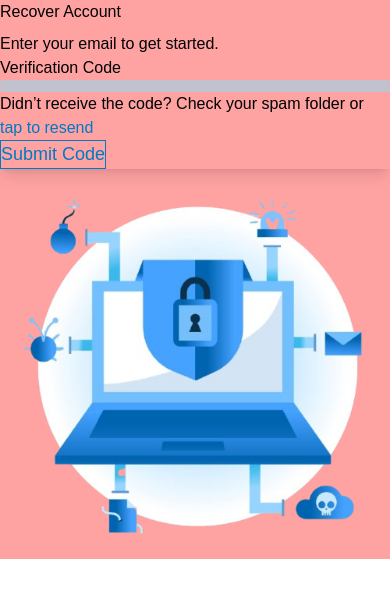
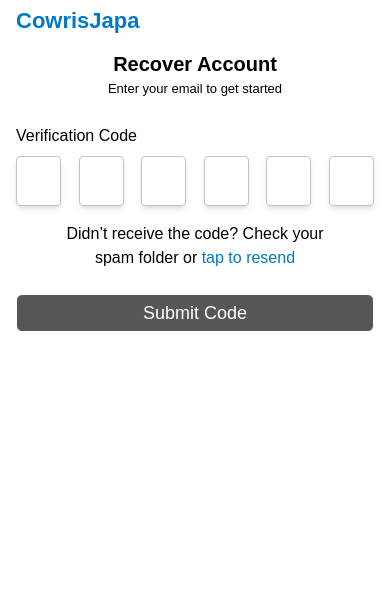
Before and after one commit to wizleriq/CowrisTech, a Next.js app: page /recovery in a window 390 px wide. Shown: the top 598 px of the page. Built offline with nearby package versions, Linux system fonts and the light colour scheme; a web font is replaced by a local one.

Commit message:
Authentication Screen

```diff
--- a/app/nav/page.tsx
+++ b/app/nav/page.tsx
@@ -15,9 +15,9 @@ const page = () => {
         </h2>
       </div>
 
-      <div className='w-[71px] h-[25px] p-2 bg-[#0079C6] rounded-sm flex justify-center items-center text-center'>
+      {/* <div className='w-[71px] h-[25px] p-2 bg-[#0079C6] rounded-sm flex justify-center items-center text-center'>
        <h1 className='justify-center items-center text-center text-white'>Login</h1>
-      </div>
+      </div> */}
 
     </section>
   )
--- a/app/password/page.tsx
+++ b/app/password/page.tsx
@@ -2,36 +2,44 @@ import React from 'react'
 import Password from '@/app/src/img/Password.png'
 import Image from 'next/image'
 import Link from 'next/link'
+import Nav from '../nav/page'
+
 
 const Page = () => {
   return (
-    <section className="w-full max-w-full mx-auto
-      lg:h-[900px] lg:bg-green-500 lg:flex lg:flex-col lg:justify-center lg:items-center">
+       <>
+      <div className="lg:hidden">
+  <Nav />
+  </div>
+    <section className="lg:w-full max-w-full mx-auto
+      lg:h-[900px] lg:bg-transparent lg:flex lg:flex-col lg:justify-center lg:items-center
+      w-[393px] h-[720px] flex flex-col  lg:px-0 px-4 sm:px-2">
       {/* Left box */}
-      <div className='lg:w-full max-w-full lg:flex bg-red-300 lg:h-[900px]'>
+      <div className='lg:w-full max-w-full lg:flex lg:h-[900px] h-[500px]'>
          <div className="lg:w-full max-w-full lg:h-[900px] lg:bg-[#ffffff] lg:px-0 lg:flex lg:items-center lg:justify-center ">
         {/* <div className="lg:w-full max-w-full lg:h-[900px] lg:bg-[#F6FDFF] lg:px-12 lg:flex lg:items-center lg:justify-center "> */}
              {/* <div className='lg:w-[194px] lg:h-[51px] lg:bg-amber-600 lg:mx-auto lg:mb-4 lg:flex lg:items-center lg:justify-center'>
         <h2 className='lg:text-[40px] lg:font-medium  lg:text-[#a2abb1] lg:flex lg:items-center lg:justify-center'>AbroadEx</h2></div> */}
-         <div className="lg:w-[520ppx] max-w-full lg:h-[500px] lg:bg-[#ffffff] shadow-md lg:p-16 flex-col lg:flex justify-center lg:items-center">
+         <div className="lg:w-[520ppx] max-w-full lg:h-[500px] lg:bg-[#ffffff] lg:shadow-md lg:p-16 flex-col lg:flex justify-center lg:items-center">
           {/* Create Account Starts */}
-          <div className='lg:w-[276px] lg:h-14 bg-transparent flex-col justify-center items-start self-start lg:flex lg:-mt-13'>
-              <h2 className='lg:text-[28.66px] lg:font-medium lg:leading-[100%] lg:text-left'>Recover Account</h2>
-            <h2 className='lg:text-[14px] lg:font-medium lg:leading-[100%] text-left mt-2'>Enter your email to get started.</h2>
+          {/* <div className='lg:w-[276px] lg:h-14 bg-transparent flex-col justify-center items-start self-start lg:flex lg:-mt-13'> */}
+           <div className='lg:w-[276px] lg:h-14 flex-col justify-center items-center lg:flex lg:-mt-13
+          w-full h-12 flex mt-2'>
+              <h2 className='lg:text-[28.66px] lg:font-medium lg:leading-[100%] lg:text-left text-left lg:mt-0 lg:mb-0 -mb-1 mt-2  font-medium text-[20px] leading-[100%]'>Recover Account</h2>
+             <h2 className='lg:text-[14px] lg:font-medium lg:leading-[100%] text-center mt-2 text-[#565656]'>Enter your email to get started</h2>
           </div>
-
           {/* Student and Consultant Ends */}
-
            {/* Form Starts */}
            <form className="lg:mt-5 lg:space-y-4 text-label">
 
   {/* Business Name */}
-  <div className="flex flex-col lg:w-[384.26px]">
-    <label className="mb-2">Email address</label>
+  <div className="flex flex-col lg:w-[384.26px] text-left">
+    <label className="lg:mb-2 mb-1 lg:mt-0 mt-3">Email address</label>
     <input
       type="text"
       name="business_name"
-      className="lg:w-[384.26px] lg:h-[40px] lg:px-3 lg:text-sm lg:rounded-md lg:border lg:border-[#AAB2CC] lg:outline-none"
+      className="lg:w-[384.26px] lg:h-[40px] lg:px-3 lg:text-sm lg:rounded-md lg:border lg:border-[#AAB2CC] lg:outline-none
+      w-full h-[37px] rounded-md  px-1.5 text-sm border border-[#AAB2CC]"
       placeholder="Enter your email"
       required
     />
@@ -43,7 +51,8 @@ const Page = () => {
     <Link href="/recovery">
     <button
       type="submit"
-      className="bg-[#0079C6] text-white lg:w-[384px] lg:h-[40px] lg:rounded-md lg:text-[20.12px] font-medium"
+      className="bg-[#0079C6] text-white lg:w-[384px] lg:h-[40px] text-[20.12px] lg:mb-5 lg:mt-3 mb-1 mt-6 w-full h-[38px] rounded-md lg:text-[20.12px] font-medium
+      "
     >
     <h2 className='text-[18px]'>Continue</h2>
     </button>
@@ -51,15 +60,19 @@ const Page = () => {
     <Link href="/login">
      <button
       type="submit"
-      className=" text-white lg:w-[384px] lg:h-[40px] border border-[#0079C6] lg:rounded-md lg:text-[20.12px] font-medium"
+      className=" text-white lg:w-[384px] lg:h-[40px] border border-[#0079C6] lg:rounded-md lg:text-[20.12px] lg:mb-5 lg:mt-3 mb-1 mt-6 w-full h-[38px] rounded-md text-[20.12px] font-medium"
     >
         <h2 className='text-[#0079C6] text-[18px]'>Sign In Instead</h2>
     </button>
     </Link>
   </div>
-</form>
+   <div className='lg:hidden flex flex-col justify-between lg:mt-0 lg:text-left lg:w-[400px] lg:h-[50px] w-[268px] h-[48px]
+     mx-auto mt-4 text-center'>
+              <h2>Didn’t receive the code? Check your spam folder or <span className='text-[#0079C6]'>tap to resend</span></h2>
 
 
+            </div>
+</form>
         </div>
         <div>
 
@@ -67,7 +80,7 @@ const Page = () => {
       </div>
 
       {/* Right box */}
-      <div className="lg:w-full max-w-full lg:h-[900px] lg:bg-[#F6FDFF] lg:flex lg:justify-center lg:items-center">
+      <div className="hidden lg:w-full max-w-full lg:h-[900px] lg:bg-[#F6FDFF] lg:flex lg:justify-center lg:items-center">
          <div className="lg:w-[442px] lg:h-[539px] max-w-full lg:bg-[#F6FDFF] lg:rounded-md">
        <Image
       src={Password}
@@ -80,6 +93,7 @@ const Page = () => {
 
 
     </section>
+    </>
   )
 }
 
--- a/app/recovery/page.tsx
+++ b/app/recovery/page.tsx
@@ -2,66 +2,74 @@ import React from 'react'
 import Password from '@/app/src/img/Password.png'
 import Image from 'next/image'
 import Link from 'next/link'
+import Nav from '../nav/page'
 
 const Page = () => {
   return (
-    <section className="w-full max-w-full mx-auto
-      lg:h-[900px] lg:bg-green-500 lg:flex lg:flex-col lg:justify-center lg:items-center">
+    <>
+      <div className="lg:hidden">
+  <Nav />
+  </div>
+        <section className="lg:w-full max-w-full mx-auto lg:h-[900px] lg:bg-green-500 lg:flex lg:flex-col
+     lg:justify-center lg:items-center w-[393px] h-[720px] flex flex-col bg-white lg:px-0 px-4 items-center sm:px-2">
       {/* Left box */}
-      <div className='lg:w-full max-w-full lg:flex bg-red-300 lg:h-[900px]'>
-         <div className="lg:w-full max-w-full lg:h-[900px] lg:bg-[#ffffff] lg:px-0 lg:flex lg:items-center lg:justify-center ">
+      <div className='w-full max-w-full flex bg-red-300 lg:h-[900px]'>
+          <div className="w-full max-w-full lg:h-[900px] lg:bg-[#ffffff] lg:px-0 lg:flex lg:items-center
+         lg:justify-center h-[500px] bg-[#ffffff] px-0 items-center sm:px-2">
         {/* <div className="lg:w-full max-w-full lg:h-[900px] lg:bg-[#F6FDFF] lg:px-12 lg:flex lg:items-center lg:justify-center "> */}
              {/* <div className='lg:w-[194px] lg:h-[51px] lg:bg-amber-600 lg:mx-auto lg:mb-4 lg:flex lg:items-center lg:justify-center'>
         <h2 className='lg:text-[40px] lg:font-medium  lg:text-[#a2abb1] shadow-[0_12px_25px_rgba(0,0,0,0.2)] lg:flex lg:items-center lg:justify-center'>AbroadEx</h2></div> */}
-         <div className="lg:w-[520px] max-w-full lg:h-[500px] lg:bg-[#ffffff] shadow-lg lg:p-16 flex-col lg:flex justify-center lg:items-center">
+         <div className="lg:w-[520px] max-w-full lg:h-[500px] lg:bg-[#ffffff] lg:shadow-lg lg:p-16 flex-col lg:flex justify-center lg:items-center">
           {/* Create Account Starts */}
-          <div className='lg:w-[276px] lg:h-14 bg-transparent flex-col justify-center items-start self-start lg:flex lg:-mt-13'>
-              <h2 className='lg:text-[28.66px] lg:font-medium lg:leading-[100%] lg:text-left'>Recover Account</h2>
-            <h2 className='lg:text-[14px] lg:font-medium lg:leading-[100%] text-left mt-2'>Enter your email to get started.</h2>
+          <div className='lg:w-[420px] lg:h-14 lg:bg-transparent lg:mx-0 mx-auto flex-col justify-center lg:items-start items-center self-start flex lg:-mt-13
+          w-full h-[68px] '>
+              <h2 className='lg:text-[28.66px]  lg:leading-[100%] lg:text-left font-extrabold text-[20px] leading-[100%]'>Recover Account</h2>
+            <h2 className='lg:text-[14px] lg:font-medium lg:leading-[100%] lg:left mt-2 font-medium text-[13px] text-center leading-[100%]'>Enter your email to get started</h2>
           </div>
 
 
 
            {/* Form Starts */}
-           <div className='lg:flex lg:flex-col lg:justify-between lg:w-[400px] lg:h-[229px] lg:mt-5'>
+           <div className='lg:flex lg:flex-col lg:justify-between lg:w-[400px] lg:h-[229px] lg:mt-5 mt-4'>
             <div className='lg:w-[400px] lg:h-[145px] flex-col lg:flex justify-between'>
-
-
-                <p>Verification Code</p>
-            <div className='lg:flex lg:flex-row lg:justify-between lg:w-[400px] lg:h-[50px]'>
-<div className='lg:w-[63px] lg:h-[50px] border lg:shadow-md border-[#C0C3CD] rounded-sm'>
+                <p className='lg:mb-0 mb-2'>Verification Code</p>
+            <div className='flex flex-row justify-between lg:w-[400px] lg:h-[50px] w-full h-[50px]'>
+<div className='lg:w-[63px] lg:h-[50px] border shadow-md border-[#C0C3CD] rounded-sm
+w-[45px] h-[50px]'>
+</div>
+<div className='lg:w-[63px] lg:h-[50px] border shadow-md border-[#C0C3CD] rounded-sm
+w-[45px] h-[50px]'>
 
 </div>
-<div className='lg:w-[63px] lg:h-[50px] border lg:shadow-md border-[#C0C3CD] rounded-sm'>
+<div className='lg:w-[63px] lg:h-[50px] border shadow-md border-[#C0C3CD] rounded-sm
+w-[45px] h-[50px]'>
 
 </div>
-<div className='lg:w-[63px] lg:h-[50px] border lg:shadow-md border-[#C0C3CD] rounded-sm'>
+<div className='lg:w-[63px] lg:h-[50px] border shadow-md border-[#C0C3CD] rounded-sm
+w-[45px] h-[50px]'>
 
 </div>
-<div className='lg:w-[63px] lg:h-[50px] border lg:shadow-md border-[#C0C3CD] rounded-sm'>
+<div className='lg:w-[63px] lg:h-[50px] border shadow-md border-[#C0C3CD] rounded-sm
+w-[45px] h-[50px]'>
 
 </div>
-<div className='lg:w-[63px] lg:h-[50px] border lg:shadow-md border-[#C0C3CD] rounded-sm'>
+<div className='lg:w-[63px] lg:h-[50px] border shadow-md border-[#C0C3CD] rounded-sm
+w-[45px] h-[50px]'>
 
 </div>
-<div className='lg:w-[63px] lg:h-[50px] border lg:shadow-md border-[#C0C3CD] rounded-sm'>
-
-</div>
-
-
             </div>
-             <div className='lg:flex lg:flex-col lg:justify-between  lg:w-[400px] lg:h-[50px]'>
-              <h2>Didn’t receive the code? Check your spam folder or</h2>
-              <h2 className='text-[#0079C6]'>tap to resend</h2>
-
+             <div className='flex lg:flex-col lg:justify-between  lg:w-[400px] lg:h-[50px]  w-[268px] h-[48px]
+     mx-auto mt-4 text-center'>
+              <h2>Didn’t receive the code? Check your spam folder or <span className='text-[#0079C6]'>tap to resend</span></h2>
             </div>
             </div>
               <Link href="/create">
-     <button
+    <button
       type="submit"
-      className=" text-white lg:w-[400px] lg:h-[40px] border border-[#0079C6] lg:rounded-md lg:text-[20.12px] font-medium"
+      className=" text-white bg-[#565656] lg:w-[400px] lg:h-[40px]  lg:mt-0 mt-6 border lg:border-[#0079C6]
+      lg:rounded-md lg:text-[20.12px] font-medium w-full h-[38px] rounded-md text-[20.12px]"
     >
-        <h2 className='text-[#0079C6] text-[18px]'>Submit Code</h2>
+        <h2 className='text-[#ffffff] text-[18px]'>Submit Code</h2>
     </button>
     </Link>
            </div>
@@ -105,7 +113,7 @@ const Page = () => {
       </div>
 
       {/* Right box */}
-      <div className="lg:w-full max-w-full lg:h-[900px] lg:bg-[#F6FDFF] lg:flex lg:justify-center lg:items-center">
+      <div className="hidden lg:w-full max-w-full lg:h-[900px] lg:bg-[#F6FDFF] lg:flex lg:justify-center lg:items-center">
          <div className="lg:w-[442px] lg:h-[539px] max-w-full lg:bg-[#F6FDFF] lg:rounded-md">
        <Image
       src={Password}
@@ -118,6 +126,7 @@ const Page = () => {
 
 
     </section>
+    </>
   )
 }
 
--- a/app/sign/page.tsx
+++ b/app/sign/page.tsx
@@ -17,11 +17,11 @@ const Page = () => {
       lg:h-[1000px] lg:bg-green-500 lg:flex lg:mt-0 mt-2 lg:flex-col lg:justify-center lg:items-center
       w-full h-[800px] bg-white lg:px-0 px-4 items-center sm:px-2">
       {/* Left box */}
-      <div className='lg:w-full max-w-full lg:flex lg:bg-red-300 lg:h-[1000px] h-[300px] '>
+      <div className='lg:w-full max-w-full lg:flex lg:bg-red-300 lg:h-[1000px] h-[400px] '>
         <div className="lg:w-full max-w-full lg:h-[1000px] h-[300px] lg:bg-[#F6FDFF] lg:px-12 lg:flex lg:items-center lg:justify-center ">
              {/* <div className='lg:w-[194px] lg:h-[51px] lg:bg-amber-600 lg:mx-auto lg:mb-4 lg:flex lg:items-center lg:justify-center'>
         <h2 className='lg:text-[40px] lg:font-medium  lg:text-[#a2abb1] lg:flex lg:items-center lg:justify-center'>AbroadEx</h2></div> */}
-         <div className="lg:w-full max-w-full lg:h-[890px] h-[200px]  lg:bg-[#ffffff] lg:p-16 flex-col lg:flex lg:items-center">
+         <div className="lg:w-full max-w-full lg:h-[890px] h-[300px]  lg:bg-[#ffffff] lg:p-16 flex-col lg:flex lg:items-center">
           {/* Create Account Starts */}
           <div className='lg:w-[276px] lg:h-14 lg:bg-transparent flex flex-col lg:justify-between item-center lg:flex lg:-mt-13
           w-[279px] h-[43px] justify-left justify-between'>
--- a/app/verifyemail/page.tsx
+++ b/app/verifyemail/page.tsx
@@ -75,7 +75,7 @@ w-[45px] h-[50px]'>
               <Link href="/verifyphone">
      <button
       type="submit"
-      className=" text-white bg-[#565656] lg:w-[400px] lg:h-[40px]  lg:mt-0 mt-6 border border-[#0079C6]
+      className=" text-white bg-[#565656] lg:w-[400px] lg:h-[40px]  lg:mt-0 mt-6 border lg:border-[#0079C6]
       lg:rounded-md lg:text-[20.12px] font-medium w-full h-[38px] rounded-md text-[20.12px]"
     >
         <h2 className='text-[#ffffff] text-[18px]'>Submit Code</h2>
--- a/app/verifyphone/page.tsx
+++ b/app/verifyphone/page.tsx
@@ -13,7 +13,6 @@ const Page = () => {
     <section className="lg:w-full max-w-full mx-auto
       lg:h-[900px] lg:bg-green-500 lg:flex lg:flex-col lg:justify-center lg:items-center
        w-[393px] h-[720px] flex flex-col justify-center bg-white lg:px-0 px-4 items-center sm:px-2">
-
          <div className="lg:hidden w-[167PX] max-w-full h-[121px]  flex justify-center
        items-center mx-auto">
          <div className="lg:w-[442px] lg:h-[539px] max-w-full lg:bg-[#F6FDFF] lg:rounded-md">
```
Also changed, not shown: app/create/page.tsx (+21 -12 lines).
